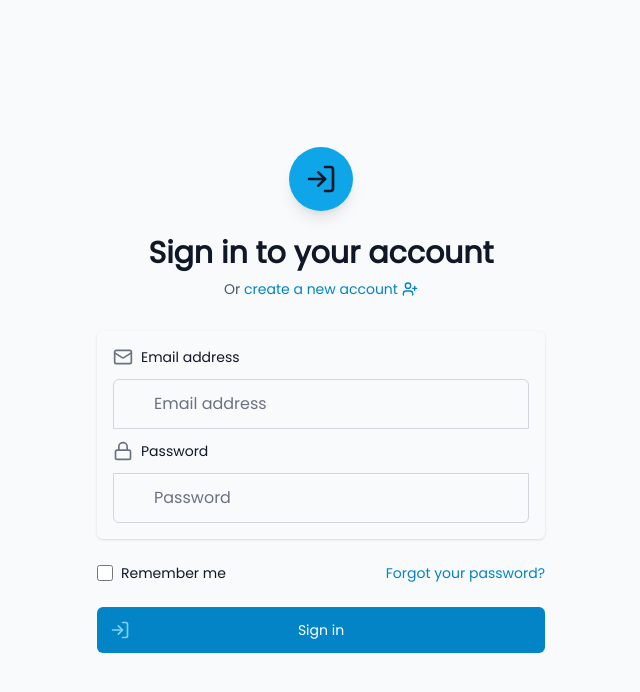
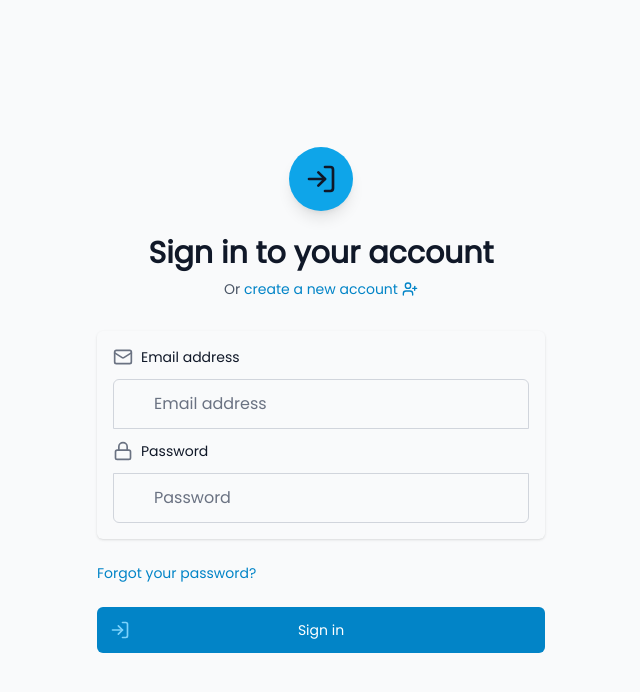
Before and after one commit to OgheneDev/task-app-frontend, a Next.js app: page /login in a window 1280 px wide. Shown: the top 692 px of the page, without its empty margins (319-959 px from the left). Built offline with nearby package versions, Linux system fonts and the light colour scheme.

Commit message:
remove remember me

```diff
--- a/src/app/dashboard/page.tsx
+++ b/src/app/dashboard/page.tsx
@@ -59,7 +59,7 @@ const DashboardPage = () =>  {
           {
             id: 3,
             title: 'In Progress',
-            value: (validTasks.filter(task => task.status === 'in-progress').length).toString(),
+            value: (validTasks.filter(task => task.status === 'in_progress').length).toString(),
             Icon: FiClock,
             color: 'bg-yellow-500'
           },
--- a/src/app/login/page.tsx
+++ b/src/app/login/page.tsx
@@ -23,7 +23,6 @@ const LoginPage = () => {
   const { theme } = useTheme();
   const [email, setEmail] = useState('');
   const [password, setPassword] = useState('');
-  const [rememberMe, setRememberMe] = useState(false);
   const [isLoading, setIsLoading] = useState(false);
   const [error, setError] = useState('');
   const [mounted, setMounted] = useState(false);
@@ -39,7 +38,7 @@ const LoginPage = () => {
     setError('');
 
     try {
-      await login({ email, password, rememberMe });
+      await login({ email, password });
       router.push('/dashboard');
     } catch (err) {
       const error = err as Error;
@@ -175,23 +174,6 @@ const LoginPage = () => {
           </div>
 
           <div className="flex items-center justify-between">
-            <div className="flex items-center">
-              <input
-                id="remember-me"
-                name="remember-me"
-                type="checkbox"
-                checked={rememberMe}
-                onChange={(e) => setRememberMe(e.target.checked)}
-                className={`h-4 w-4 rounded ${
-                  isDark
-                    ? 'bg-gray-800 border-gray-600 text-[#0284c7] focus:ring-[#0ea5e9]'
-                    : 'border-gray-300 text-[#0284c7] focus:ring-[#0ea5e9]'
-                } transition-colors`}
-              />
-              <label htmlFor="remember-me" className={`ml-2 block text-sm ${isDark ? 'text-gray-300' : 'text-gray-900'}`}>
-                Remember me
-              </label>
-            </div>
 
             <div className="text-sm">
               <Link href="/forgot-password" className={`font-medium ${isDark ? 'text-[#38bdf8] hover:text-[#7dd3fc]' : 'text-[#0284c7] hover:text-[#0ea5e9]'} transition-colors`}>
--- a/src/components/dashboard/TaskItem.tsx
+++ b/src/components/dashboard/TaskItem.tsx
@@ -33,7 +33,7 @@ const TaskItem = ({ task, isDark }:  TaskItemProps) => {
           </div>
           <span className={`px-4 py-2 rounded-lg text-sm font-medium
             ${task.status === 'done' ? 'bg-green-100 text-green-700' :
-            task.status === 'in-progress' ? 'bg-blue-100 text-blue-700' :
+            task.status === 'in_progress' ? 'bg-blue-100 text-blue-700' :
             'bg-red-100 text-red-700'} ${isDark && 'opacity-90'}`}>
             {task.status.split('-').map(word => word.charAt(0).toUpperCase() + word.slice(1)).join(' ')}
           </span>
--- a/src/components/tasks/CreateTaskModal.tsx
+++ b/src/components/tasks/CreateTaskModal.tsx
@@ -123,7 +123,7 @@ const CreateTaskModal: React.FC<CreateTaskModalProps> = ({
     switch (status) {
       case 'todo':
         return 'bg-gray-500';
-      case 'in-progress':
+      case 'in_progress':
         return 'bg-blue-500';
       case 'done':
         return 'bg-green-500';
@@ -258,7 +258,7 @@ const CreateTaskModal: React.FC<CreateTaskModalProps> = ({
                         className={`${inputClassName} pl-10`}
                       >
                         <option value="todo">To Do</option>
-                        <option value="in-progress">In Progress</option>
+                        <option value="in_progress">In Progress</option>
                         <option value="done">Completed</option>
                       </select>
                     </div>
@@ -335,7 +335,7 @@ const CreateTaskModal: React.FC<CreateTaskModalProps> = ({
                   <div className={`${getStatusColor(formData.status)} text-white px-3 py-1 rounded-full text-xs font-medium flex items-center`}>
                     <Circle size={12} className="mr-1 fill-current" />
                     {formData.status === 'todo' ? 'To Do' :
-                     formData.status === 'in-progress' ? 'In Progress' : 'Completed'}
+                     formData.status === 'in_progress' ? 'In Progress' : 'Completed'}
                   </div>
                 </div>
 
--- a/src/components/tasks/TaskTable.tsx
+++ b/src/components/tasks/TaskTable.tsx
@@ -62,7 +62,7 @@ const TaskTable = ({ tasks, onDelete, onEdit }: TaskTableProps) => {
           textColor: isDark ? 'text-green-300' : 'text-green-800',
           icon: <CheckCircle className="h-3.5 w-3.5 mr-1.5" />
         };
-      case 'in-progress':
+      case 'in_progress':
         return {
           bgColor: isDark ? 'bg-yellow-900/30' : 'bg-yellow-100',
           textColor: isDark ? 'text-yellow-300' : 'text-yellow-800',
--- a/src/types/types.ts
+++ b/src/types/types.ts
@@ -3,7 +3,6 @@ import { IconType } from "react-icons";
 export interface LoginCredentials {
     email: string;
     password: string;
-    rememberMe: boolean;
 }
 
 export interface LoginResponse {
@@ -44,7 +43,7 @@ export interface Task {
     description: string;
     user: string;
     priority: 'high' | 'medium' | 'low';
-    status: 'todo' | 'in-progress' | 'done';
+    status: 'todo' | 'in_progress' | 'done';
     dueDate: string;
     dueTime: string;
     tags: string[];
```
